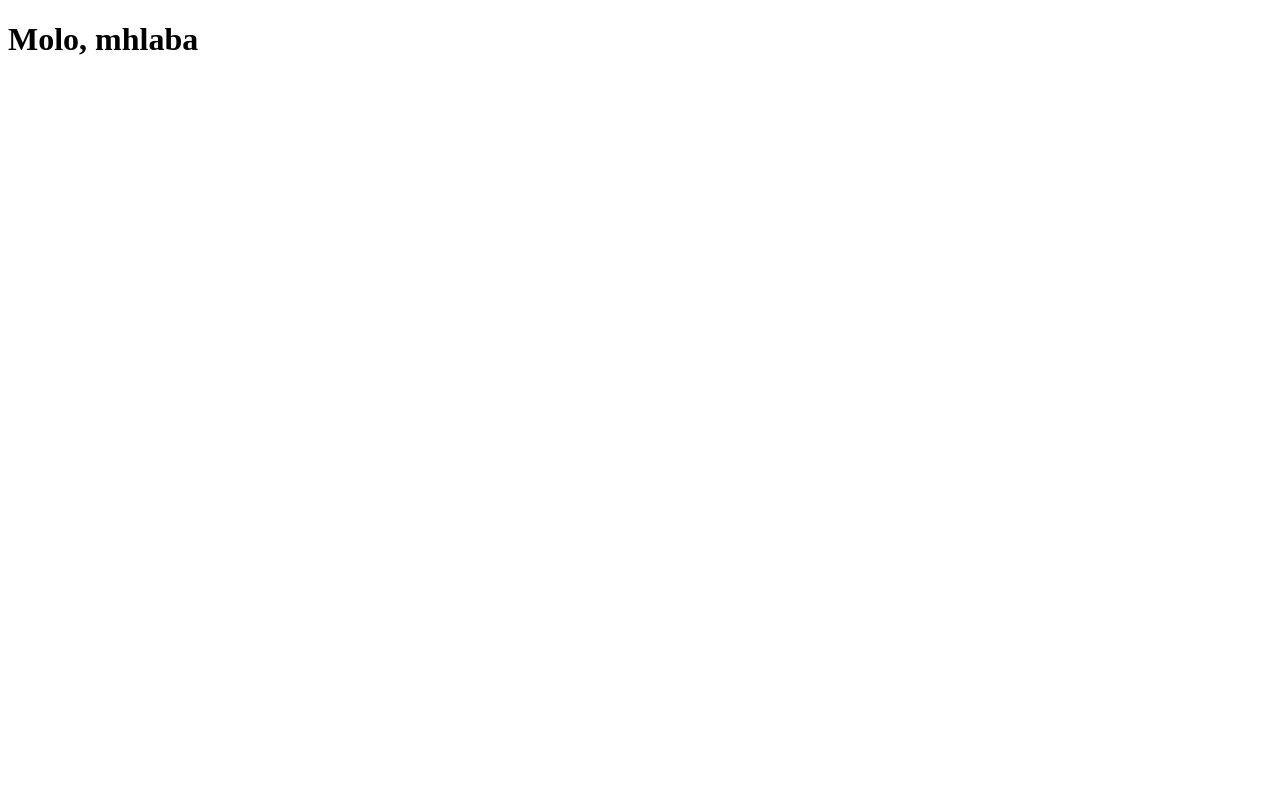
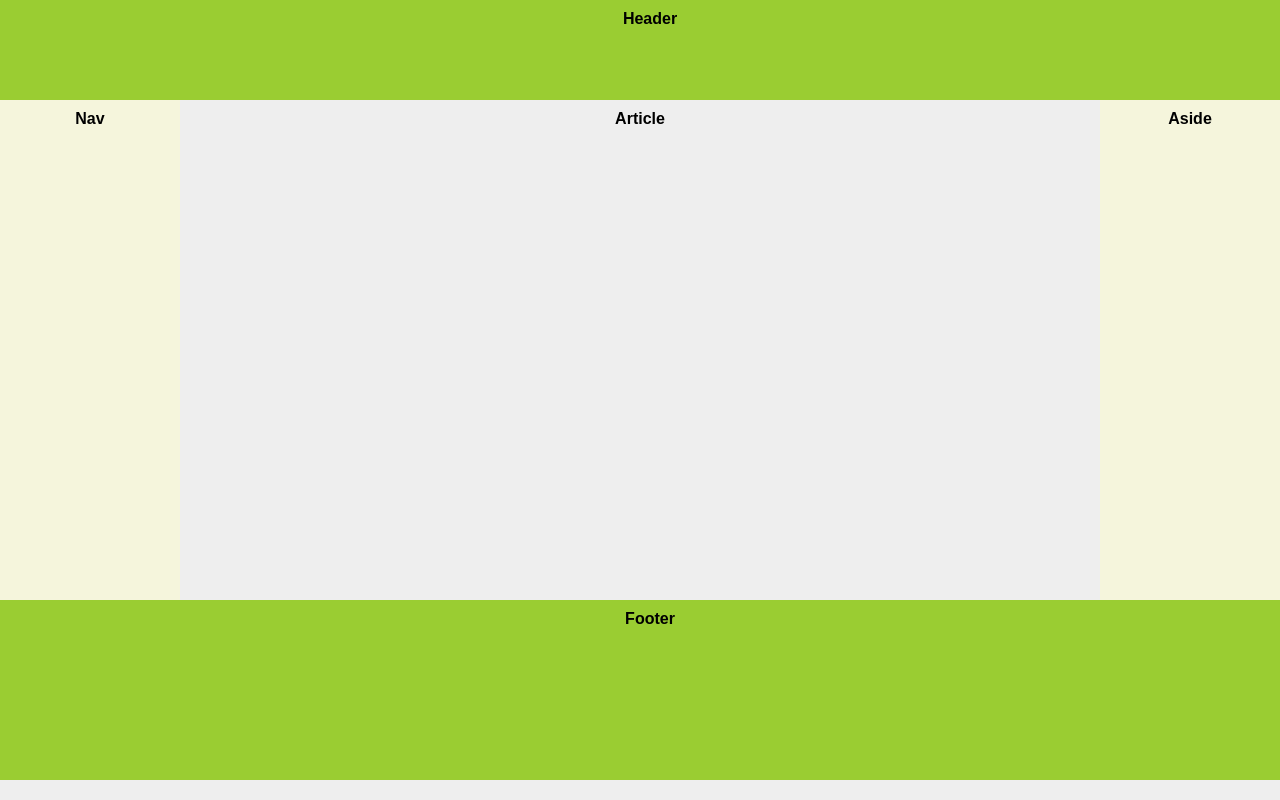
Before and after one commit to phiwemazwi/3-column-layout, a plain HTML site: page index.html in a window 1280 px wide. Drawn offline with Linux system fonts and the light colour scheme.

Commit message:
final design
This is the final design of the webpage

```diff
--- a/assets/css/index.css
+++ b/assets/css/index.css
@@ -0,0 +1,59 @@
+*{
+    margin: 0;
+}
+body{
+    background: #eee;
+    font-family: 'Poppins', sans-serif;
+    font-weight: 600;
+}
+
+.wrapper{
+    margin: 0 auto;
+}
+header{
+    width: 100%;
+    height: 10vh;
+
+    text-align: center;
+    padding: 10px;
+    background-color: #9acd32;
+}
+footer{
+    width: 100%;
+    height: 20vh;
+    background-color: #9acd32;
+
+    text-align: center;
+    padding: 10px;
+}
+
+.flex-body{
+    display: flex;
+}
+
+.items{
+    min-height: calc(100vh - 40vh);
+}
+
+nav{
+    flex: 1 1 300px;
+
+    background-color: #f5f5dc;
+    text-align: center;
+    padding: 10px;
+}
+
+aside{
+    flex: 1 1 300px;
+
+    background-color: #f5f5dc;
+    text-align: center;
+    padding: 10px;
+}
+
+article{
+    flex: 1 0 900px;
+
+    text-align: center;
+    padding: 10px;
+}
--- a/index.html
+++ b/index.html
@@ -8,7 +8,17 @@
     <link rel="stylesheet" href="assets/css/index.css">
 </head>
 <body>
-    <h1>Molo, mhlaba</h1>
+    <div class="wrapper">
+        <header>Header</header>
+
+        <div class="flex-body">
+            <nav class="items">Nav</nav>
+            <article class="items">Article</article>
+            <aside class="items">Aside</aside>
+        </div>
+        <footer>Footer</footer>
+
+    </div>
 
 </body>
 </html>
```
